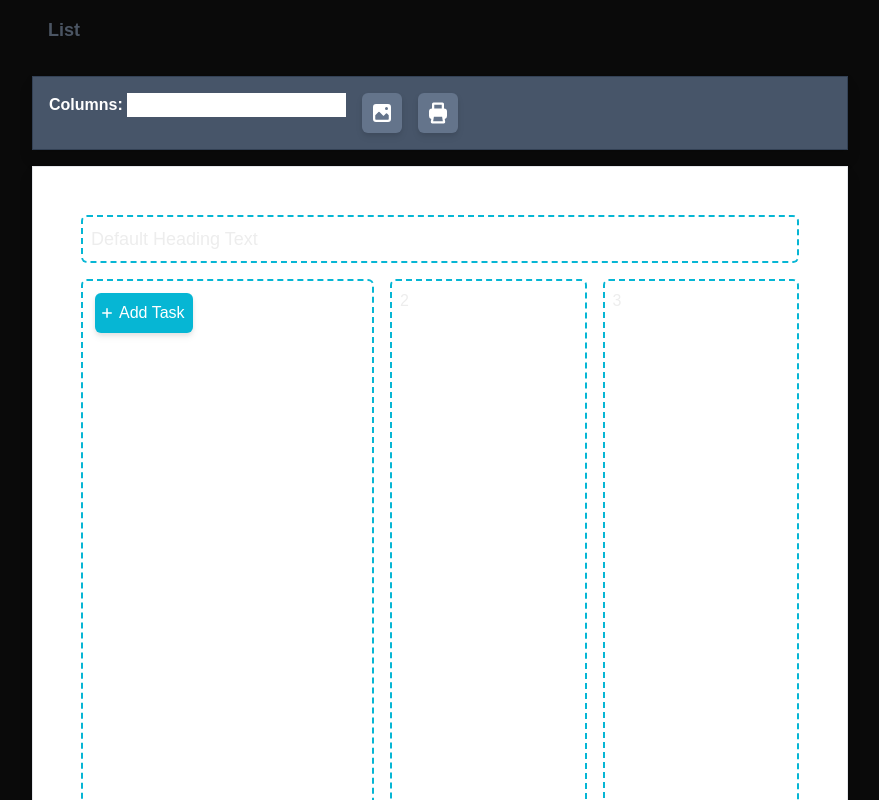
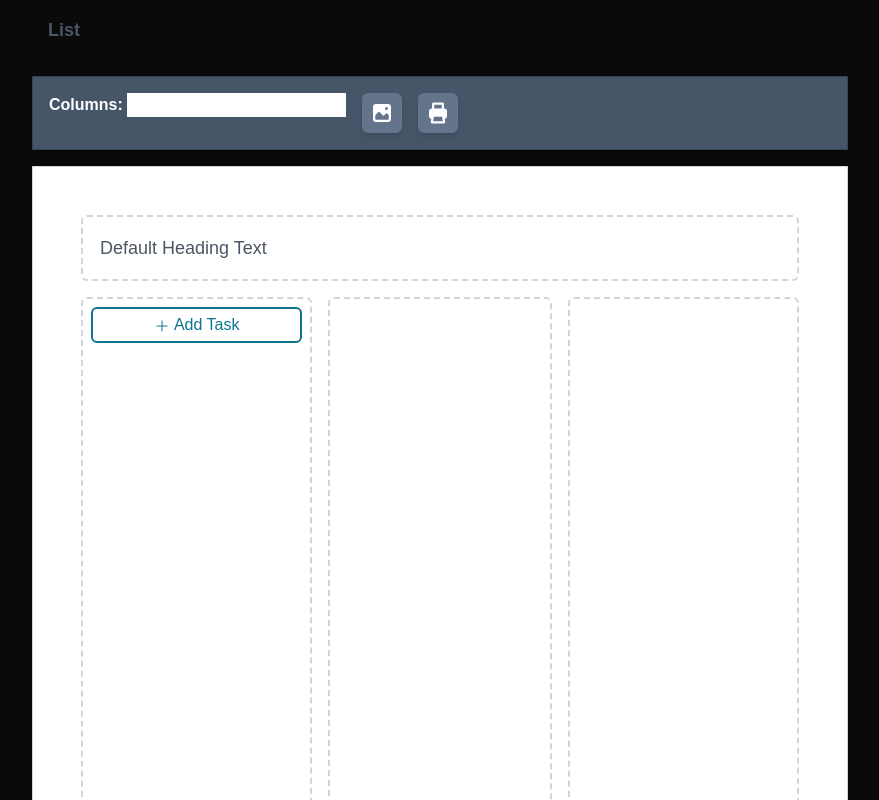
Before and after one commit to zrecore/pdf-form-generator, a Next.js app: page / in a window 1280 px wide. Shown: the top 800 px of the page, without its empty margins (200-1079 px from the left). Built offline with nearby package versions, Linux system fonts and the light colour scheme.

Commit message:
Refactoring editable input, task list, and css

```diff
--- a/jest.config.ts
+++ b/jest.config.ts
@@ -8,7 +8,9 @@ const createJestConfig = nextJest({
 
 // Add any custom config to be passed to Jest
 const config: Config = {
+  collectCoverage: true,
   coverageProvider: 'v8',
+  coverageReporters: ['text-summary'],
   testEnvironment: 'jsdom',
   // Add more setup options before each test is run
   // setupFilesAfterEnv: ['<rootDir>/jest.setup.ts'],
--- a/src/app/components/addButton.tsx
+++ b/src/app/components/addButton.tsx
@@ -1,11 +1,10 @@
-"use client"
-import { PlusIcon } from "@heroicons/react/16/solid";
+import { PlusIcon } from "@heroicons/react/24/outline";
 import { ButtonProps } from "../interfaces/buttonProps";
 
 export default function AddButton(props:ButtonProps)
 {
     function handlePlusClick() {
-        props?.onClick()
+        if (props.onClick) props.onClick()
     }
 
     return (
@@ -13,10 +12,10 @@ export default function AddButton(props:ButtonProps)
             data-testid="add-button"
             onClick={handlePlusClick}
             aria-label="Add Task Button"
-            className="rounded-md p-1 m-1 bg-cyan-500 hover:bg-cyan-400 drop-shadow-md flex align-items-middle items-center content-center"
+            className={(props.className ?? "") + "rounded-md border-solid border-2 p-1 w-full bg-transparent text-cyan-700 hover:text-cyan-400 border-cyan-700 hover:border-cyan-400"}
         >
-            <div><PlusIcon className="size-4 text-white" /></div>
-            <div className="p-1 text-white">Add Task</div>
+            <PlusIcon className="size-4 mr-1 inline" />
+            Add Task
         </button>
     )
 }
--- a/src/app/components/editableInput.tsx
+++ b/src/app/components/editableInput.tsx
@@ -1,4 +1,3 @@
-"use client"
 import { FC, useState } from "react"
 
 type EditableInputChangeFunction = {
@@ -13,14 +12,13 @@ interface EditableInputProps
     value?:string,
     isDirty?:boolean,
     isEditable?:boolean,
-
-    onChange:EditableInputChangeFunction
+    onClick?:Function,
+    onChange?:EditableInputChangeFunction
 }
 const EditableInput:FC<EditableInputProps> = (props) =>
 {
     const [inputValue, setInputValue] = useState(props.value ?? "")
     const [inputIsEditable, setInputIsEditable] = useState(props.isEditable ?? false)
-    const inputClassName = props.className ?? false
 
     function handleOnInputBlur() : void
     {
@@ -30,13 +28,15 @@ const EditableInput:FC<EditableInputProps> = (props) =>
     function handleOnInputChange(newValue:string) : void
     {
         setInputValue(newValue)
-        props.onChange(newValue)
+        if (props.onChange) props.onChange(newValue)
     }
 
-    function handleOnDoubleClick() : void
+    function handleOnClick() : void
     {
-        console.log("Double click")
+        // TODO: should props.onClick have event.preventDefault() to stop
+        // propagation to setInputIsEditable() call?
         setInputIsEditable(true)
+        if (props.onClick) props.onClick()
     }
 
     if (inputIsEditable)
@@ -46,16 +46,23 @@ const EditableInput:FC<EditableInputProps> = (props) =>
                 data-testid="test-input"
                 id={props.id}
                 name={props.name}
-                className={inputClassName + " editable-input"}
+                className={"p-1 editable-input edit-mode " + (props.className ?? "")}
                 type={props.type}
                 value={inputValue}
                 onChange={ev => handleOnInputChange(ev.target.value)}
+                onClick={handleOnClick}
                 onBlur={handleOnInputBlur}
+                onMouseLeave={handleOnInputBlur}
             ></input>
         )
     } else {
         return (
-            <div className={props.className + " static-input"} onDoubleClick={handleOnDoubleClick}>{inputValue}</div>
+            <div
+                data-testid="test-input"
+                id={props.id}
+                className={"p-1 editable-input static-mode " + (props.className ?? "")}
+                onClick={handleOnClick}
+            >{inputValue}</div>
         )
     }
 }
--- a/src/app/components/photoButton.tsx
+++ b/src/app/components/photoButton.tsx
@@ -1,17 +1,16 @@
-"use client"
 import { PhotoIcon } from "@heroicons/react/16/solid";
 import { ButtonProps } from "../interfaces/buttonProps";
 
 export default function PhotoButton(props:ButtonProps)
 {
     function handlePhotoClick() {
-        props?.onClick()
+        if (props.onClick) props.onClick()
     }
     return (
         <button
             data-testid="photo-button"
             onClick={handlePhotoClick}
-            className="rounded-md p-2 bg-slate-500 hover:bg-slate-400 drop-shadow-md"
+            className={(props.className ?? "") + " rounded-md p-2 bg-slate-500 hover:bg-slate-400 drop-shadow-md"}
         >
             <PhotoIcon className="size-6 text-white" />
         </button>
--- a/src/app/components/printButton.tsx
+++ b/src/app/components/printButton.tsx
@@ -1,17 +1,16 @@
-"use client"
 import { PrinterIcon } from "@heroicons/react/16/solid";
 import { ButtonProps } from "../interfaces/buttonProps";
 
 export default function PrintButton(props: ButtonProps)
 {
     function handlePrintClick() {
-        props?.onClick()
+        if (props.onClick) props.onClick()
     }
     return (
         <button
             data-testid="print-button"
             onClick={handlePrintClick}
-            className="rounded-md p-2 bg-slate-500 hover:bg-slate-400 drop-shadow-md"
+            className={(props.className ?? "") + " rounded-md p-2 bg-slate-500 hover:bg-slate-400 drop-shadow-md"}
         >
             <PrinterIcon className="size-6 text-white" />
         </button>
--- /dev/null
+++ b/src/app/components/taskList.tsx
@@ -0,0 +1,57 @@
+import { NewTask, Task } from "../interfaces/task";
+import { TaskProps } from "../interfaces/taskProps";
+import AddButton from "./addButton";
+import EditableInput from "./editableInput";
+import RemoveButton from "./removeButton";
+
+export default function TaskList(props:TaskProps)
+{
+    function handleAddTask() {
+        if (props.onAddTask) props.onAddTask()
+    }
+
+    function handleRemoveTask(taskId:number) {
+        if (props.onRemoveTask) props.onRemoveTask(taskId)
+    }
+
+    function handleUpdateTask(newValue:Task)
+    {
+        if (props.onUpdateTask) props.onUpdateTask(newValue)
+    }
+
+    function generateUpdatedTask(task:Task, updatedProperties:Object)
+    {
+        const updatedTask : Task = {...task, ...updatedProperties}
+        return updatedTask
+    }
+
+    return (
+        <ul className="task-list m-0 p-0">
+            {
+                props.tasks?.map((task:Task|NewTask) => {
+
+                return <li key={task.id} className="flex flex-row hover:bg-cyan-300 m-0 p-0">
+                    <EditableInput
+                        className="rounded-sm m-1 hover:border-white hover:border-1 hover:border-solid"
+                        value={ task.title }
+                        onChange={
+                            (newValue:string) => {
+                                handleUpdateTask(
+                                    generateUpdatedTask(task as Task, {title: newValue})
+                                )
+                            }
+                        }
+                    />
+                    <RemoveButton
+                        className="ml-0 text-white hover:text-red-700"
+                        onClick={() => { handleRemoveTask(task.id) }}
+                    />
+                </li>
+                })
+            }
+
+            <li className={"m-0 p-0 " + (props.hasAddButton ? "" : "hidden")}><AddButton onClick={handleAddTask} /></li>
+
+        </ul>
+    )
+}
--- a/src/app/interfaces/buttonProps.tsx
+++ b/src/app/interfaces/buttonProps.tsx
@@ -1,8 +1,7 @@
-
-
 interface ButtonProps
 {
-    onClick?: Function
+    onClick?: Function,
+    className?: string
 }
 
 export type {
--- /dev/null
+++ b/src/app/interfaces/taskProps.tsx
@@ -0,0 +1,17 @@
+import { NewTask, Task } from "./task";
+
+interface TaskProps {
+    onClick?: Function,
+    onBlur?: Function,
+    onChange?: Function,
+    onAddTask?: Function,
+    onRemoveTask?: Function,
+    onUpdateTask?: Function,
+    className?: string,
+    tasks?: (Task|NewTask)[],
+    hasAddButton?: Boolean
+}
+
+export type {
+    TaskProps
+}
--- a/src/app/page.tsx
+++ b/src/app/page.tsx
@@ -9,6 +9,7 @@ import PrintButton from "./components/printButton";
 import EditableInput from "./components/editableInput";
 import { revalidate } from "./actions/serverActions";
 import { NewTask, Task } from "./interfaces/task";
+import TaskList from "./components/taskList";
 
 
 export default function Home() {
@@ -19,6 +20,8 @@ export default function Home() {
   const [totalColumns, setTotalColumns] = useState(3)
   const [tempId, setTempId]             = useState(1)
 
+  const maxTasksPerCols = 20
+
   function loadTasks()
   {
     return []
@@ -26,7 +29,7 @@ export default function Home() {
 
   function addNewTask()
   {
-    if (tasks.length > 24) return
+    if (tasks.length >= maxTasksPerCols * 3) return
 
     const newTask: NewTask = {
       id: tempId,
@@ -54,17 +57,19 @@ export default function Home() {
   function handleHeaderChange(newValue:string)
   {
     setHeaderText(newValue)
+    revalidate("/")
   }
 
-  function handleTaskTitleChange(taskId:number, newValue:string)
+  function handleTaskChange(updatedTask:Task)
   {
     setTasks(tasks.map((t) => {
-      if (t.id == taskId)
+      if (t.id == updatedTask.id)
       {
-        t.title = newValue
+        t = updatedTask
       }
       return t
     }))
+    revalidate("/")
   }
 
   function handleTotalColumnsUpdate(newValue:number)
@@ -81,24 +86,42 @@ export default function Home() {
           <PhotoButton />
           <PrintButton />
         </div>
-        <div className="paper-legal border border-solid border-gray-200 border-1 drop-shadow-lg px-[0.5in] py-[0.5in] flex flex-col">
-          <div className="editable-header border-dashed border-2 border-cyan-500 rounded-md row-span-1 p-2 text-lg"><EditableInput value={headerText} onChange={handleHeaderChange}></EditableInput></div>
-          <div className="grid grid-flow-col justify-items-stretch my-4 h-full">
-            <div className="border-dashed border-2 border-cyan-500 rounded-md mr-2 p-2">
-              <div>
-                  {tasks.map((task:Task|NewTask) => {
-
-                    return <div key={task.id} className="flex flex-row">
-                      <div>{ task.id }</div>
-                      <EditableInput className="font-semibold text-xl" value={ task.title } onChange={(newValue:string) => {handleTaskTitleChange(task.id, newValue)}}></EditableInput>
-                      <RemoveButton onClick={() => { removeTask(task.id) }}/>
-                    </div>
-                  })}
-                <AddButton onClick={addNewTask} />
-              </div>
+        <div className="paper-legal border border-solid border-gray-300 border-1 drop-shadow-lg text-gray-600 px-[0.5in] py-[0.5in] flex flex-col">
+          <div className="editable-header border-dashed border-2 border-gray-300 hover:border-cyan-700 hover:bg-cyan-300 rounded-md row-span-1 p-2 text-lg">
+            <EditableInput
+              className="rounded-sm m-1 hover:border-white hover:border-1 hover:border-solid"
+              value={headerText}
+              onChange={handleHeaderChange}
+            />
+          </div>
+          <div className="grid grid-flow-col grid-cols-3 justify-items-stretch my-4 h-full">
+            <div className="border-dashed border-2 border-gray-300 hover:border-cyan-700 rounded-md mr-2 p-2">
+              <TaskList
+                tasks={tasks.slice(0, maxTasksPerCols)}
+                hasAddButton={tasks.length < maxTasksPerCols}
+                onAddTask={addNewTask}
+                onRemoveTask={removeTask}
+                onUpdateTask={handleTaskChange}
+              />
             </div>
-            <div className="border-dashed border-2 border-cyan-500 rounded-md mx-2 p-2">2</div>
-            <div className="border-dashed border-2 border-cyan-500 rounded-md ml-2 p-2">3</div>
+            <div className="border-dashed border-2 border-gray-300 hover:border-cyan-700 rounded-md mx-2 p-2">
+              <TaskList
+                tasks={tasks.slice(maxTasksPerCols, maxTasksPerCols * 2)}
+                hasAddButton={tasks.length >= maxTasksPerCols && tasks.length < maxTasksPerCols * 2}
+                onAddTask={addNewTask}
+                onRemoveTask={removeTask}
+                onUpdateTask={handleTaskChange}
+              />
+            </div>
+            <div className="border-dashed border-2 border-gray-300 hover:border-cyan-700 rounded-md ml-2 p-2">
+              <TaskList
+                tasks={tasks.slice(maxTasksPerCols * 2, maxTasksPerCols * 3)}
+                hasAddButton={tasks.length >= maxTasksPerCols * 2 && tasks.length < maxTasksPerCols * 3}
+                onAddTask={addNewTask}
+                onRemoveTask={removeTask}
+                onUpdateTask={handleTaskChange}
+              />
+            </div>
           </div>
         </div>
       </main>
--- a/src/app/style/globals.css
+++ b/src/app/style/globals.css
@@ -26,7 +26,6 @@ body {
   }
 }
 
-
 .paper-legal
 {
   width:  8.5in;
@@ -36,10 +35,16 @@ body {
 
 .editable-input
 {
-  border: solid 1px #404040;
-  background-color: #909090;
+  display: block;
+  width: 100%;
 }
-.static-input
+.edit-mode
 {
-  cursor: text
+  cursor: text;
+  border: inset 1px #00a0d0;
 }
+.static-mode
+{
+  cursor: pointer;
+  border: solid 1px rgba(255, 255, 255, 0);
+}
```
Also changed, not shown: src/app/components/removeButton.tsx (+5 -5 lines), src/app/components/editableColumns.tsx (added), 1 other file (tests, documents, lock files or other folders).
